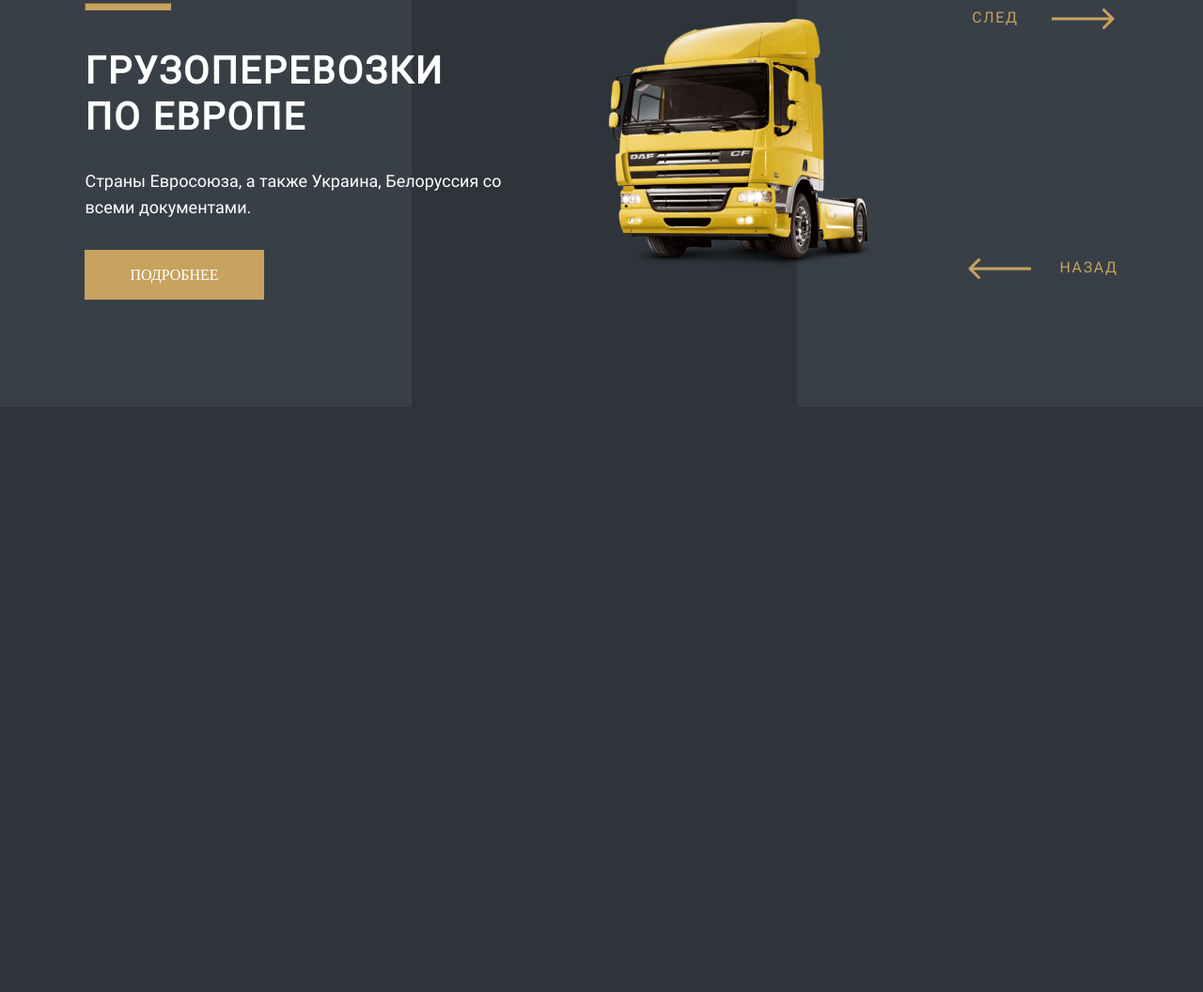
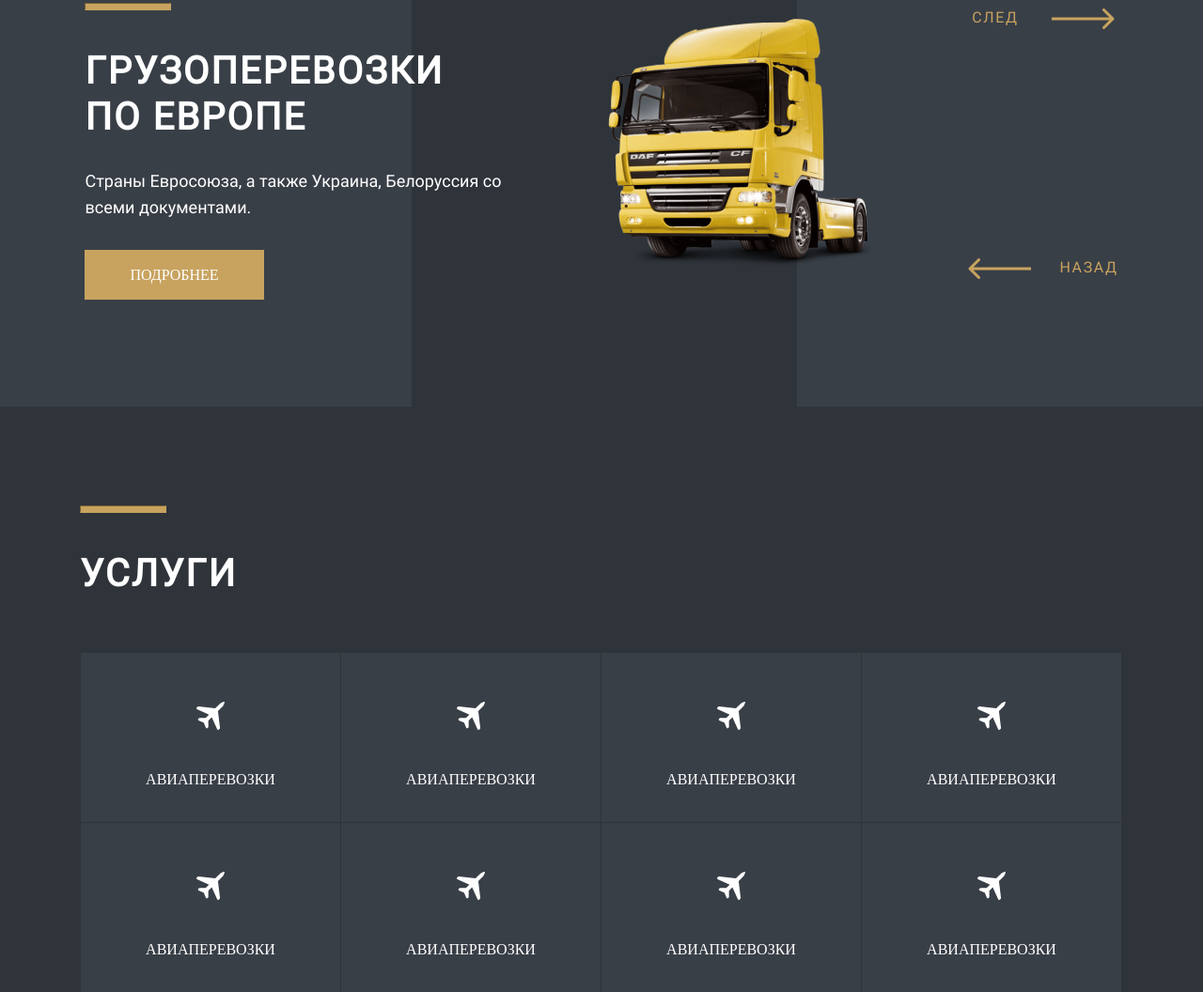
Before and after one commit to Vlados21/test-git, a plain HTML site: page index.html in a window 1280 px wide. Shown: the part 885-1941 px from the top of the page at 94% size. Before the commit the page ends 1318 px from the top, so only its background shows below. Drawn offline with Linux system fonts and the light colour scheme; files whose address does not match are found by name.

Commit message:
flight section

```diff
--- a/index.html
+++ b/index.html
@@ -87,5 +87,45 @@
             </div>
         </div>
     </section>
+    <section id="flights">
+        <div class="flights-wrapper">
+            <hr>
+            <h1>Услуги</h1>
+            <div class="chose">
+                <div class="transport">
+                    <a href="#"><p>Авиаперевозки</p></a>
+                </div>
+
+                <div class="transport">
+                    <a href="#"><p>Авиаперевозки</p></a>
+                </div>
+
+                <div class="transport">
+                    <a href="#"><p>Авиаперевозки</p></a>
+                </div>
+
+                <div class="transport">
+                    <a href="#"><p>Авиаперевозки</p></a>
+                </div>
+
+                <div class="transport">
+                    <a href="#"><p>Авиаперевозки</p></a>
+                </div>
+
+                <div class="transport">
+                    <a href="#"><p>Авиаперевозки</p></a>
+                </div>
+
+                <div class="transport">
+                    <a href="#"><p>Авиаперевозки</p></a>
+                </div>
+
+                <div class="transport">
+                    <a href="#"><p>Авиаперевозки</p></a>
+                </div>
+            </div>
+        </div>
+
+    </section>
 </body>
 </html>
--- a/sass/style.sass
+++ b/sass/style.sass
@@ -251,3 +251,63 @@ body
 .next
     img
         padding-left: 35px
+
+#flights
+    display: flex
+    justify-content: center
+    align-items: flex-end
+    min-height: 623px
+.flights-wrapper
+    display: flex
+    flex-direction: column
+    max-width: 1110px
+    min-height: 504px
+    hr
+        width: 90px
+        height: 6px
+        border-color: #C8A35F
+        background-color: #C8A35F
+        padding: 0
+        margin: 0
+    h1
+        text-transform: uppercase
+        margin-top: 40px
+        font-family: $font
+        font-style: normal
+        font-weight: bold
+        font-size: 40px
+        line-height: 49px
+        letter-spacing: 0.05em
+        color: #ffffff
+.chose
+    max-width: 1110px
+    display: flex
+    flex-wrap: wrap
+    justify-content: flex-start
+    align-content: space-between
+    min-height: 361px
+    margin-top: 60px
+.transport:hover
+    background-color: #C8A35F
+    background-image: url("../img/plane-hover.svg")
+    background-position-y: 33px
+.transport
+    margin-left: 1px
+    width: 276px
+    height: 180px
+    background-image: url("../img/plain.svg")
+    background-repeat: no-repeat
+    background-position-y: 52px
+    background-position-x: center
+    background-color: #393F47
+
+    a
+        display: block
+        height: 100%
+        text-decoration: none
+        outline: none
+    p
+        padding-top: 127px
+        text-transform: uppercase
+        text-align: center
+        color: #ffffff
```
Also changed, not shown: css/style.css, img/plain.svg (added), img/plane-hover.svg (added), 1 other file.
